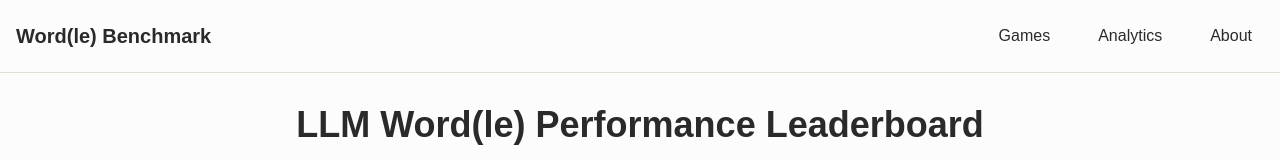
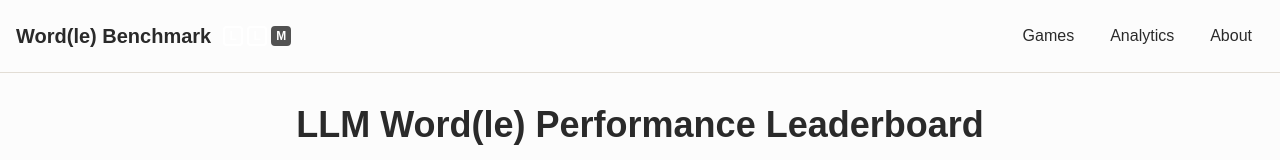
Before and after one commit to colpalm/wordle-benchmark, a Next.js app in the folder frontend/: page / in a window 1280 px wide. Shown: the top 160 px of the page. Built offline with nearby package versions, Linux system fonts and the light colour scheme; no server answers.

Commit message:
#8 Frontend Leaderboard - Enhance navigation header with Wordle-inspired tile animations

```diff
--- a/frontend/src/app/globals.css
+++ b/frontend/src/app/globals.css
@@ -90,3 +90,18 @@ body {
 .wordle-row {
   contain: layout;
 }
+
+/* Header tile animation */
+@keyframes flip-tile {
+  0% { transform: rotateX(0deg); }
+  50% { transform: rotateX(90deg); }
+  100% { transform: rotateX(0deg); }
+}
+
+.tile-flip {
+  animation: flip-tile 0.8s ease-in-out;
+}
+
+.tile-flip:nth-child(1) { animation-delay: 0s; }
+.tile-flip:nth-child(2) { animation-delay: 0.15s; }
+.tile-flip:nth-child(3) { animation-delay: 0.3s; }
--- a/frontend/src/components/layout/Navigation.tsx
+++ b/frontend/src/components/layout/Navigation.tsx
@@ -16,11 +16,39 @@ export default function Navigation() {
     <header className="border-b border-[var(--color-border)] bg-[var(--color-background)]">
       <div className="container mx-auto px-4 py-4">
         <div className="flex items-center justify-between">
-          <Link href="/" className="text-xl font-bold text-[var(--color-text)]">
-            Word(le) Benchmark
+          <Link href="/" className="flex items-center space-x-3 text-xl font-bold text-[var(--color-text)]">
+            <span>Word(le) Benchmark</span>
+            <div className="flex space-x-1">
+              <div
+                className="w-5 h-5 rounded border-2 flex items-center justify-center text-white font-bold text-xs tile-flip"
+                style={{
+                  backgroundColor: "var(--color-wordle-green)",
+                  borderColor: "var(--color-wordle-green)"
+                }}
+                title="Correct letter"
+              >
+                L
+              </div>
+              <div
+                className="w-5 h-5 rounded border-2 flex items-center justify-center text-white font-bold text-xs tile-flip"
+                style={{
+                  backgroundColor: "var(--color-wordle-yellow)",
+                  borderColor: "var(--color-wordle-yellow)"
+                }}
+                title="Letter in word, wrong position"
+              >
+                L
+              </div>
+              <div
+                className="w-5 h-5 rounded border-2 flex items-center justify-center text-white font-bold text-xs tile-flip bg-neutral-600 border-neutral-600"
+                title="Letter not in word"
+              >
+                M
+              </div>
+            </div>
           </Link>
 
-          <nav className="flex space-x-6">
+          <nav className="flex space-x-3">
             {navItems.map(({ href, label }) => (
               <Link
                 key={href}
```
